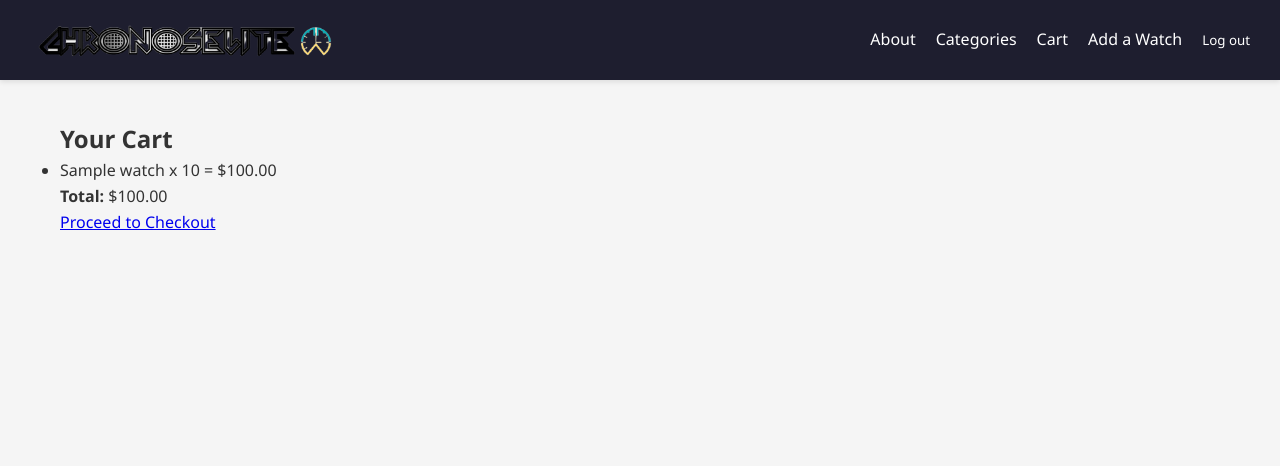
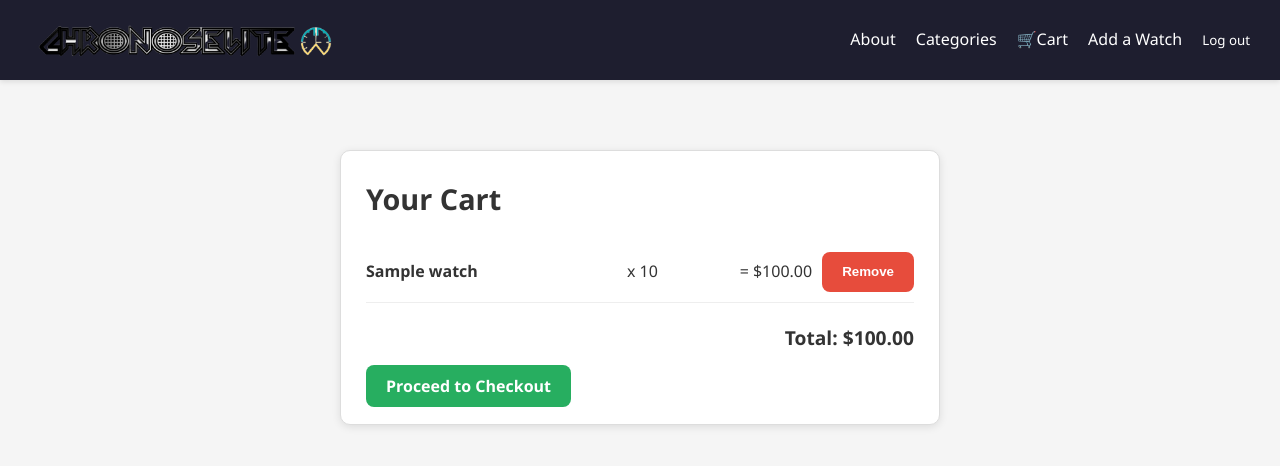
Before and after one commit to mohammedali320/ChronosElite, a Django app: page /cart/ in a window 1280 px wide. Shown: the top 466 px of the page. Run offline with Django 5.2, Linux system fonts and the light colour scheme; a user stored in the database is signed in; tables that the repository leaves empty hold one stand-in row (values such as "Sample post").

Commit message:
styling cart,checkout and about

```diff
--- /dev/null
+++ b/main_app/static/css/cart.css
@@ -0,0 +1,92 @@
+.cart-container {
+    max-width: 600px;
+    margin: 30px auto;
+    padding: 25px;
+    border: 1px solid #ddd;
+    border-radius: 10px;
+    box-shadow: 0 2px 8px rgba(0,0,0,0.1);
+    background-color: #fff;
+    text-align: left;
+}
+
+.cart-container h2 {
+    margin-bottom: 20px;
+    font-size: 1.8rem;
+    color: #333;
+}
+
+.cart-container ul {
+    list-style: none;
+    padding: 0;
+    margin: 0 0 20px 0;
+}
+
+.cart-item {
+    display: flex;
+    align-items: center;
+    justify-content: space-between;
+    gap: 10px;
+    padding: 10px 0;
+    border-bottom: 1px solid #eee;
+    font-size: 1rem;
+}
+
+.cart-item .item-name {
+    flex: 2;
+    font-weight: 600;
+}
+
+.cart-item .item-quantity {
+    flex: 1;
+    text-align: center;
+}
+
+.cart-item .item-total {
+    flex: 1;
+    text-align: right;
+}
+
+.cart-item form button,
+.cart-container a.btn {
+    height: 40px;
+    line-height: 1.5;
+    padding: 10px 20px;
+    border-radius: 8px;
+    font-weight: 600;
+    text-align: center;
+    cursor: pointer;
+    text-decoration: none;
+    transition: background 0.3s ease;
+    border: none;
+}
+
+.btn.danger {
+    background: #e74c3c;
+    color: #fff;
+}
+
+.btn.danger:hover {
+    background: #c0392b;
+}
+
+.btn.primary {
+    background-color: #27ae60;
+    color: #fff;
+}
+
+.btn.primary:hover {
+    background-color: #1e8449;
+}
+
+.cart-total {
+    font-size: 1.2rem;
+    font-weight: 600;
+    margin-bottom: 20px;
+    text-align: right;
+}
+
+.cart-container ul li:empty {
+    text-align: center;
+    color: #777;
+    font-style: italic;
+}
--- a/main_app/templates/base.html
+++ b/main_app/templates/base.html
@@ -30,7 +30,7 @@
             <a href="/category">Categories</a>
           </li>
           <li>
-            <a href="/cart">Cart</a>
+            <a href="/cart">🛒Cart</a>
           </li>
             <li>
               <a href="{% url 'watch-create' %}">Add a Watch</a>
--- a/main_app/templates/cart.html
+++ b/main_app/templates/cart.html
@@ -1,22 +1,35 @@
 {% extends 'base.html' %}
+{% load static %}
+
+{% block head %}
+<link rel="stylesheet" href="{% static 'css/cart.css' %}">
+{% endblock %}
 
 {% block content %}
 <div class="cart-container">
     <h2>Your Cart</h2>
+
     <ul>
       {% for item in items %}
-        <li>
-            {{ item.watch.name }} x {{ item.quantity }} = ${{ item.total_price }}
+        <li class="cart-item">
+            <span class="item-name">{{ item.watch.name }}</span>
+            <span class="item-quantity">x {{ item.quantity }}</span>
+            <span class="item-total">= ${{ item.total_price }}</span>
+
+            <form action="{% url 'remove_from_cart' item.id %}" method="post" style="display:inline;">
+                {% csrf_token %}
+                <button type="submit" class="btn danger">Remove</button>
+            </form>
         </li>
       {% empty %}
         <li>Your cart is empty.</li>
       {% endfor %}
     </ul>
 
-    <p><strong>Total:</strong> ${{ total }}</p>
+    <p class="cart-total"><strong>Total:</strong> ${{ total }}</p>
 
     {% if items %}
-        <a href="{% url 'checkout' %}" class="btn-checkout">Proceed to Checkout</a>
+        <a href="{% url 'checkout' %}" class="btn primary">Proceed to Checkout</a>
     {% endif %}
 </div>
 {% endblock %}
--- a/main_app/urls.py
+++ b/main_app/urls.py
@@ -16,6 +16,6 @@ urlpatterns = [
     path('cart/', views.view_cart, name='view_cart'),
     path('watch/<int:watch_id>/add_to_cart/', views.add_to_cart, name='add_to_cart'),
     path('checkout/', views.checkout, name='checkout'),
-
+    path('cart/remove/<int:item_id>/', views.remove_from_cart, name='remove_from_cart'),
 
 ]
--- a/main_app/views.py
+++ b/main_app/views.py
@@ -126,3 +126,9 @@ def checkout(request):
     cart.items.all().delete()
 
     return render(request, 'checkout.html', {'total': total})
+
+@login_required
+def remove_from_cart(request, item_id):
+    item = get_object_or_404(CartItem, id=item_id, cart__user=request.user)
+    item.delete()
+    return redirect('view_cart')
```
Also changed, not shown: main_app/static/css/about.css (added, +38 -0 lines), main_app/static/css/checkout.css (added, +41 -0 lines), main_app/templates/about.html (+26 -5 lines), main_app/templates/checkout.html (+10 -3 lines).
